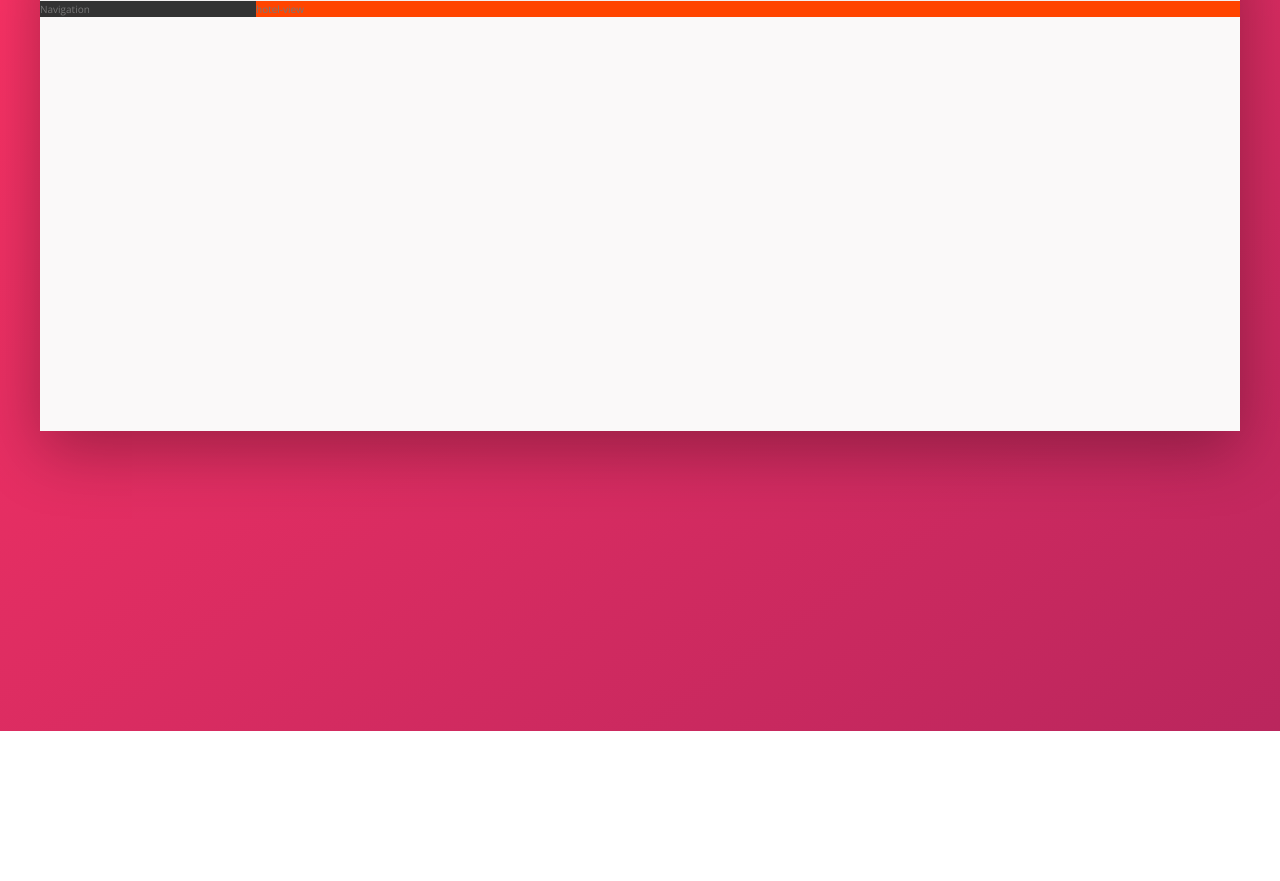
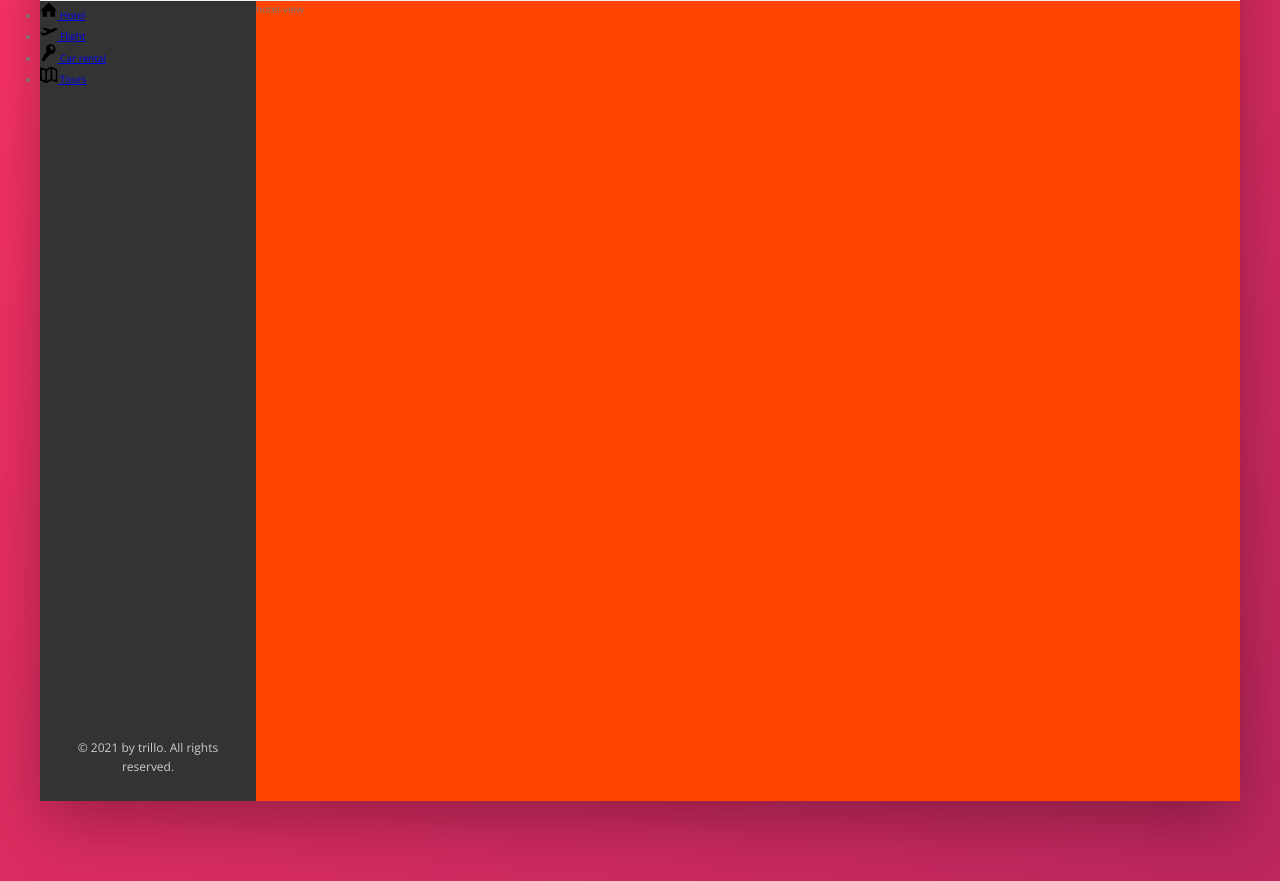
Before and after one commit to SwastikSonkusare/Trillo, a website: page index.html in a window 1280 px wide. Shown: the part 149-1030 px from the top of the page. Before the commit the page ends 880 px from the top, so only its background shows below. Drawn offline with nearby package versions, Linux system fonts and the light colour scheme.

Commit message:
in progress: sidebar

```diff
--- a/index.html
+++ b/index.html
@@ -56,7 +56,46 @@
       </header>
 
       <div class="content">
-        <nav class="sidebar">Navigation</nav>
+        <nav class="sidebar">
+            <ul class="side-nav">
+                <li class="side-nav__item">
+                    <a href="#" class="side-nav__link">
+                        <svg class="side-nav__icon">
+                            <use xlink:href="img/sprite.svg#icon-home"></use>
+                        </svg>
+                        <span>Hotel</span>
+                    </a>
+                </li>
+                <li class="side-nav__item">
+                    <a href="#" class="side-nav__link">
+                        <svg class="side-nav__icon">
+                            <use xlink:href="img/sprite.svg#icon-aircraft-take-off"></use>
+                        </svg>
+                        <span>Flight</span>
+                    </a>
+                </li>
+                <li class="side-nav__item">
+                    <a href="#" class="side-nav__link">
+                        <svg class="side-nav__icon">
+                            <use xlink:href="img/sprite.svg#icon-key"></use>
+                        </svg>
+                        <span>Car rental</span>
+                    </a>
+                </li>
+                <li class="side-nav__item">
+                    <a href="#" class="side-nav__link">
+                        <svg class="side-nav__icon">
+                            <use xlink:href="img/sprite.svg#icon-map"></use>
+                        </svg>
+                        <span>Tours</span>
+                    </a>
+                </li>
+            </ul>
+
+            <div class="legal">
+                &copy; 2021 by trillo. All rights reserved.
+            </div>
+        </nav>
 
         <main class="hotel-view">hotel-view</main>
       </div>
--- a/sass/_components.scss
+++ b/sass/_components.scss
@@ -70,7 +70,7 @@
 
     display: flex;
     align-items: center;
-    align-self: stretch;
+    // align-self: stretch;
 
     & > * {
         padding: 0 2rem;
@@ -116,3 +116,30 @@
         margin-right: 1rem;
     }
 }
+
+// Side Navigation
+
+.side-nav {
+
+    &__item {
+
+    }
+
+    &__link {
+
+    }
+
+    &__icon {
+        width: 1.75rem;
+        height: 1.75rem;
+    }
+}
+
+//Legal Text
+
+.legal {
+    font-size: 1.2rem;
+    text-align: center;
+    padding: 2.5rem;
+    color: var(--color-grey-light-4);
+}
--- a/sass/_layout.scss
+++ b/sass/_layout.scss
@@ -26,10 +26,14 @@
     background-color: var(--color-grey-dark-1);
 
     flex: 0 0 18%;
+    display: flex;
+    flex-direction: column;
+    justify-content: space-between;
 }
 
 .hotel-view {
     background-color: orangered;
+    height: 80rem;
 
     flex: 1;
 }
```
Also changed, not shown: css/style.css.
